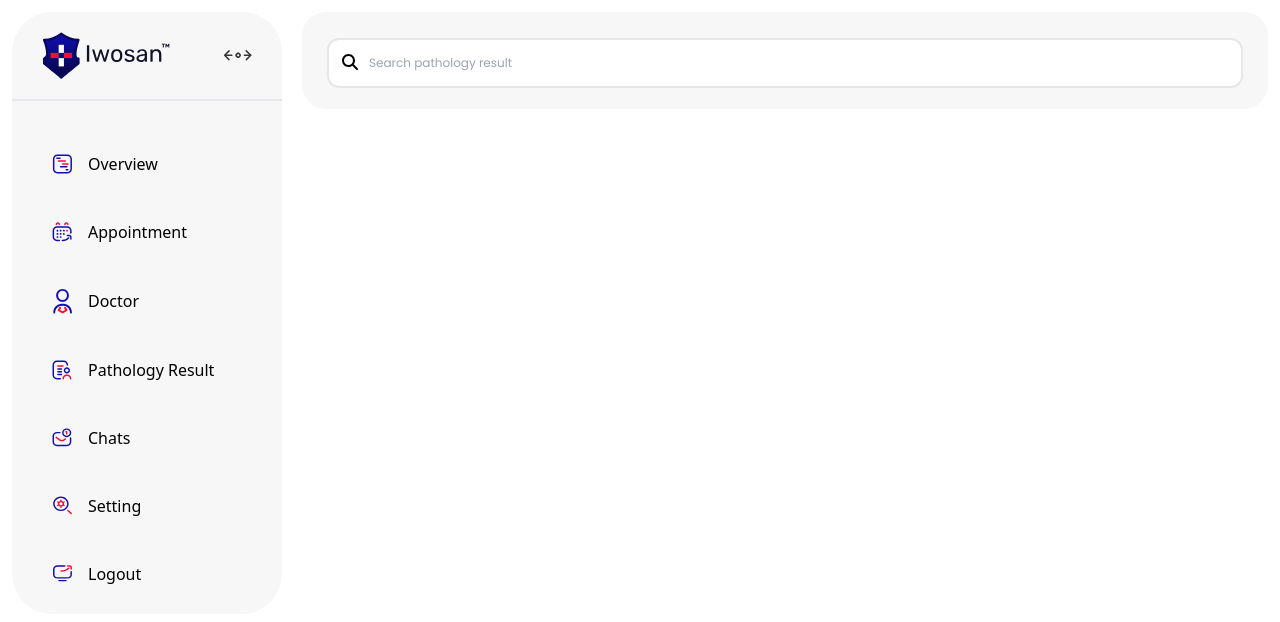
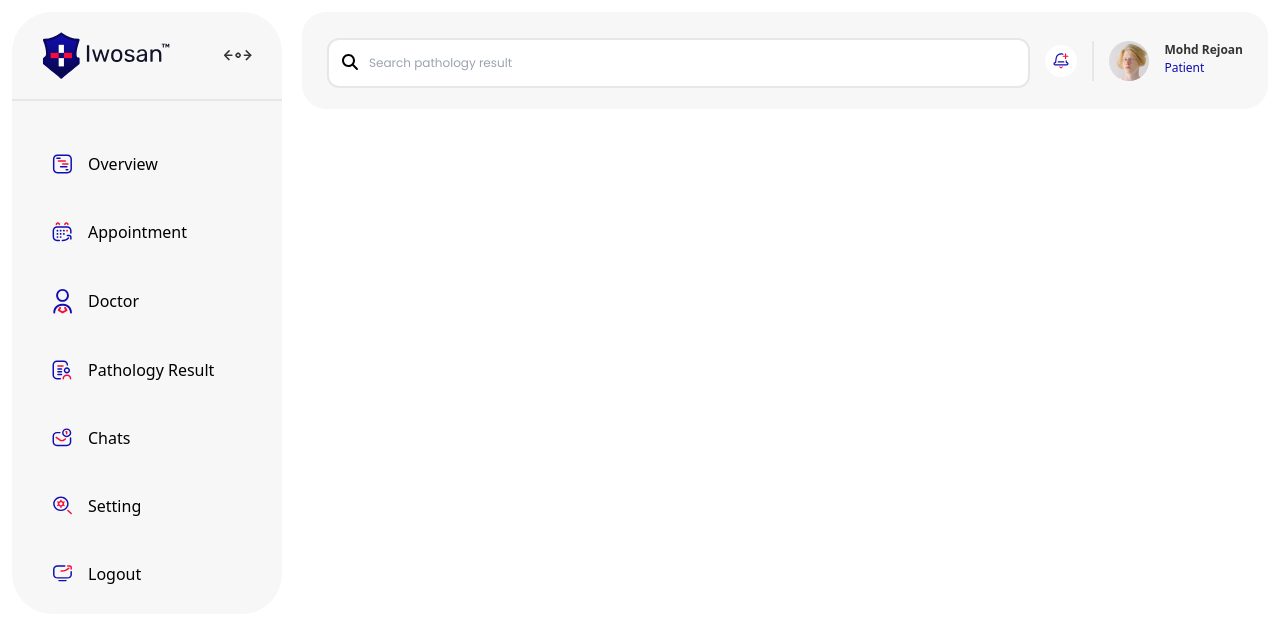
Before and after one commit to rejoan121615/health-care-dashboard, a React (Vite) app: page /home in a window 1280 px wide. Shown: the top 622 px of the page. Built offline with nearby package versions, Linux system fonts and the light colour scheme.

Commit message:
profile and notification ui added on search bar

```diff
--- a/src/ui/SearchBar.jsx
+++ b/src/ui/SearchBar.jsx
@@ -1,5 +1,7 @@
 import { FontAwesomeIcon } from "@fortawesome/react-fontawesome";
 import React, { useState } from "react";
+import NotificationIcon from "../assets/navigation/Notification Icon.svg";
+import ProfileImg from "../assets/home/profile.jpg";
 
 const SearchBar = (props) => {
     const [searchVal, setSearchVal] = useState("");
@@ -9,7 +11,7 @@ const SearchBar = (props) => {
         setSearchVal(event.target.value);
     };
     return (
-        <div className=" rounded-3xl bg-half-white p-[21px_25px] relative">
+        <div className=" rounded-3xl bg-half-white p-[21px_25px] relative flex items-center">
             <span className=" inline-block absolute top-[38px] left-10">
                 <FontAwesomeIcon icon="fa-solid fa-magnifying-glass" />
             </span>
@@ -17,8 +19,27 @@ const SearchBar = (props) => {
                 value={searchVal}
                 onChange={changeHandler}
                 placeholder="Search pathology result"
-                className=" rounded-xl w-full pl-10 py-[14px]"
+                className=" rounded-xl grow pl-10 py-[14px]"
             />
+            <button className=" w-8 h-8 rounded-full bg-white flex items-center justify-center mx-[15px]">
+                <img src={NotificationIcon} alt="notification icon" />
+            </button>
+            {/* profile components  */}
+            <div className=" flex gap-x-[15px] border-l-2 pl-[15px]">
+                {/* img  */}
+                <img
+                    src={ProfileImg}
+                    alt="Man profile image"
+                    className=" w-10 h-10 rounded-full"
+                />
+                {/* details  */}
+                <div className=" ">
+                    <h6 className=" text-[12px] font-bold text-light-black">
+                        Mohd Rejoan
+                    </h6>
+                    <p className=" text-[12px] capitalize text-form-bg">patient</p>
+                </div>
+            </div>
         </div>
     );
 };
--- a/tailwind.config.js
+++ b/tailwind.config.js
@@ -10,6 +10,7 @@ module.exports = {
                 "input-border": "#E7E7E7",
                 "form-bg": "#100db1",
                 "half-white": "#f7f7f7",
+                "light-black": "#343434",
             },
             margin: {
                 "25px": "25px",
```
Also changed, not shown: src/assets/home/profile.jpg (added), src/assets/navigation/Notification Icon.svg (added).
